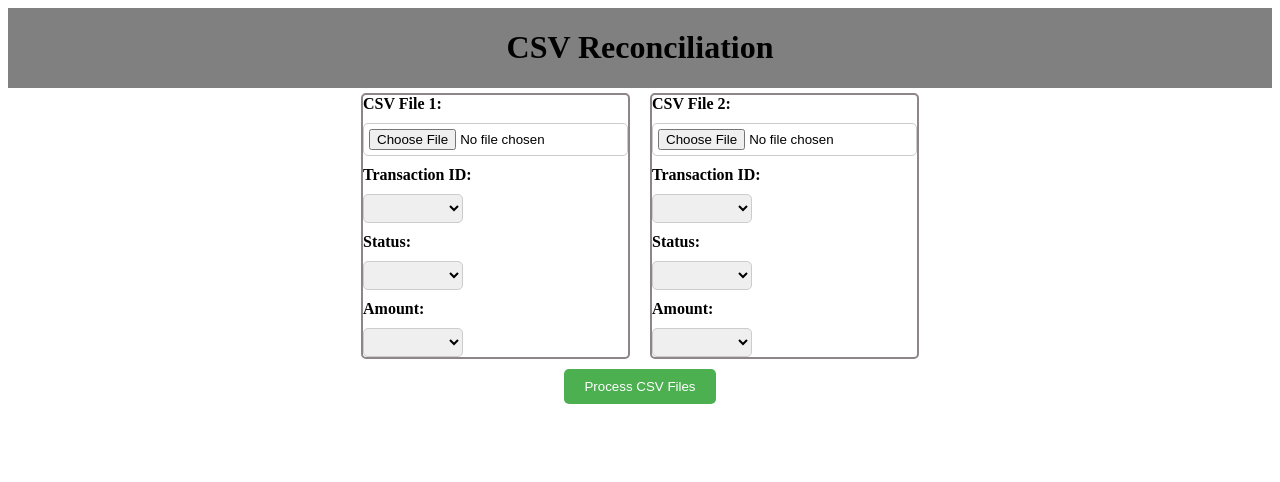
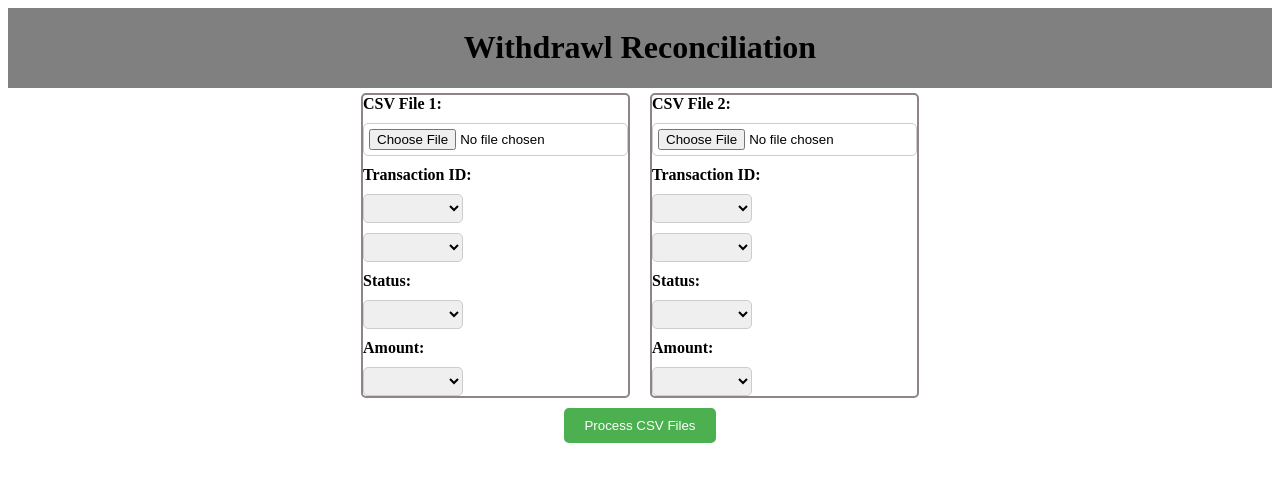
Before and after one commit to Vikram-raj-purohit/Reconciliation, a website: page index.html in a window 1280 px wide. Drawn offline with nearby package versions, Linux system fonts and the light colour scheme.

Commit message:
index.html

```diff
--- a/index.html
+++ b/index.html
@@ -44,7 +44,7 @@
   </head>
   <body>
     <div class="heading">
-      <h1>CSV Reconciliation</h1>
+      <h1>Withdrawl Reconciliation</h1>
     </div>
 
     <div class="fileBoxes">
@@ -53,6 +53,7 @@
         <input type="file" id="csvFile1" accept=".csv" />
         <label>Transaction ID:</label>
         <select style="width: 100px" id="transactionColumn1"></select>
+        <select style="width: 100px" id="transactionColumnalternate1"></select>
         <label>Status:</label>
         <select style="width: 100px" id="statusColumn1"></select>
         <label>Amount:</label>
@@ -63,6 +64,7 @@
         <input type="file" id="csvFile2" accept=".csv" />
         <label>Transaction ID:</label>
         <select style="width: 100px" id="transactionColumn2"></select>
+        <select style="width: 100px" id="transactionColumnalternate2"></select>
         <label>Status:</label>
         <select style="width: 100px" id="statusColumn2"></select>
         <label>Amount:</label>
```
